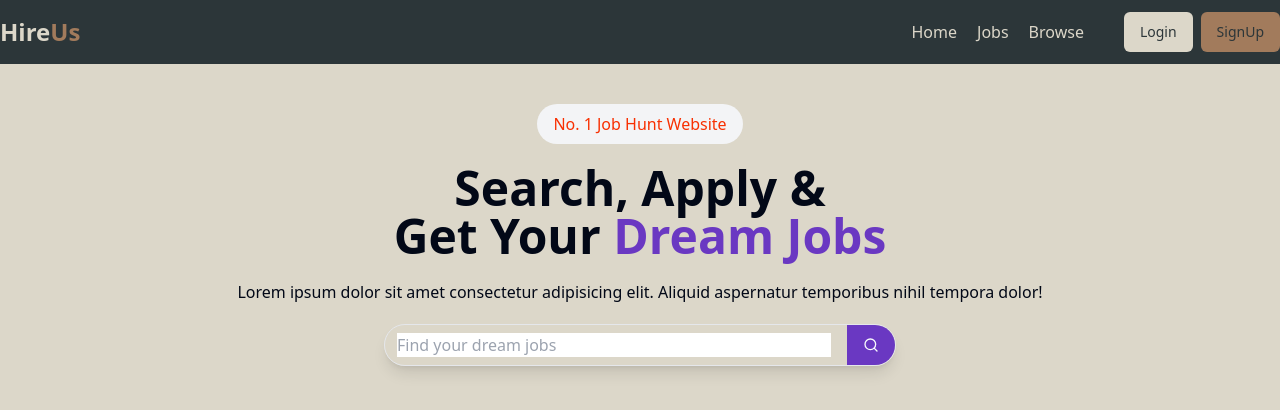
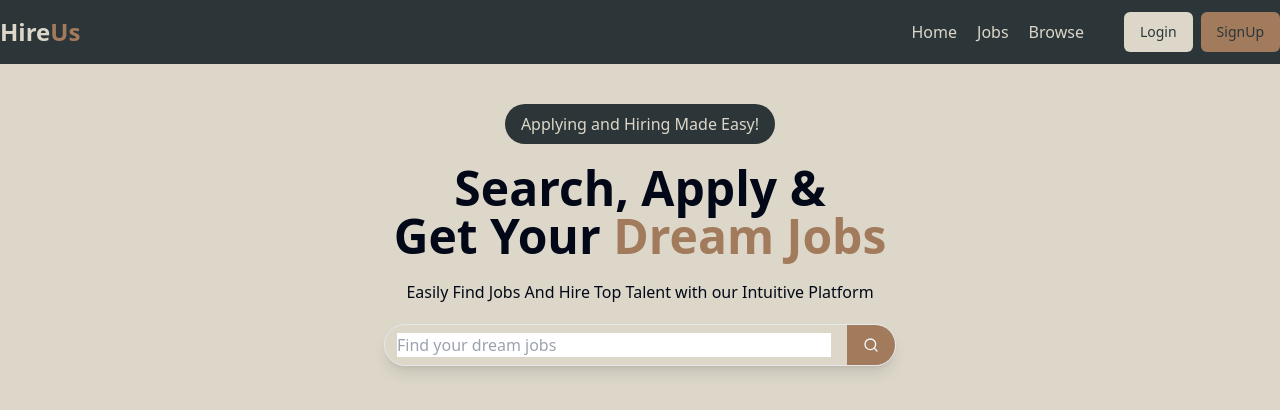
Before and after one commit to palak-k5/HireUs, a React (Vite) app in the folder frontend/: page / in a window 1280 px wide. Shown: the top 410 px of the page. Built offline with nearby package versions, Linux system fonts and the light colour scheme.

Commit message:
heroSection added

```diff
--- a/frontend/src/components/HeroSection.jsx
+++ b/frontend/src/components/HeroSection.jsx
@@ -18,9 +18,12 @@ const HeroSection = () => {
     return (
         <div className='text-center'>
             <div className='flex flex-col gap-5 my-10'>
-                <span className=' mx-auto px-4 py-2 rounded-full bg-gray-100 text-[#F83002] font-medium'>No. 1 Job Hunt Website</span>
-                <h1 className='text-5xl font-bold'>Search, Apply & <br /> Get Your <span className='text-[#6A38C2]'>Dream Jobs</span></h1>
-                <p>Lorem ipsum dolor sit amet consectetur adipisicing elit. Aliquid aspernatur temporibus nihil tempora dolor!</p>
+                <span className=' mx-auto px-4 py-2 rounded-full bg-dark-blue text-light-background  font-medium'>Applying and Hiring Made Easy!
+
+                </span>
+                <h1 className='text-5xl font-bold'>Search, Apply & <br /> Get Your <span className='text-light-blue'>Dream Jobs</span></h1>
+                <p>Easily Find Jobs And Hire Top Talent with our Intuitive Platform
+                </p>
                 <div className='flex w-[40%] shadow-lg border border-gray-200 pl-3 rounded-full items-center gap-4 mx-auto'>
                     <input
                         type="text"
@@ -29,7 +32,7 @@ const HeroSection = () => {
                         className='outline-none border-none w-full'
 
                     />
-                    <Button onClick={searchJobHandler} className="rounded-r-full bg-[#6A38C2]">
+                    <Button onClick={searchJobHandler} className="rounded-r-full bg-light-blue">
                         <Search className='h-5 w-5' />
                     </Button>
                 </div>
```
